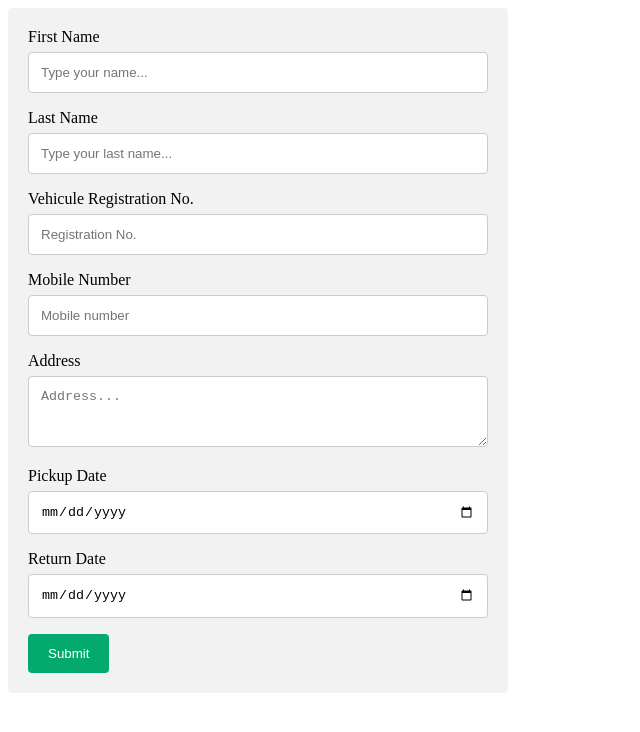
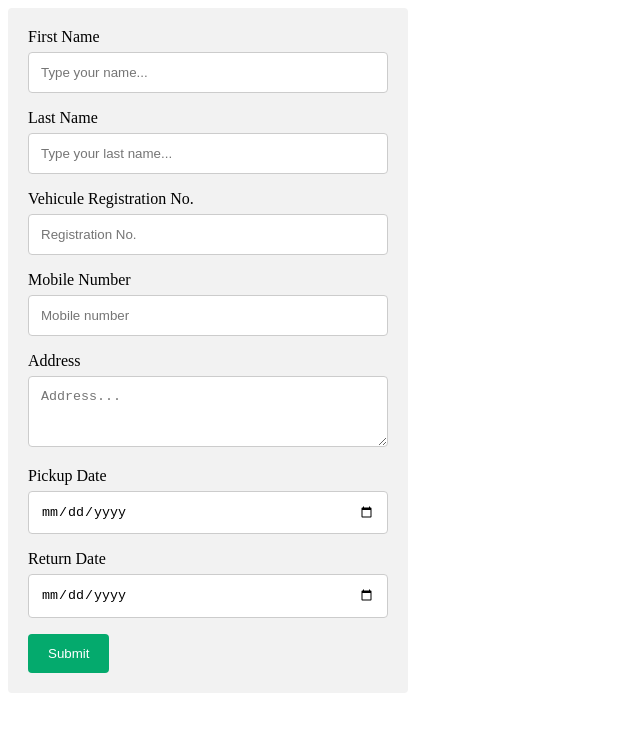
Before and after one commit to JMUT1/vehicule-manager-system, an Angular app: page / in a window 1280 px wide. Shown: the top 732 px of the page, without its empty margins (0-640 px from the left). Built offline with nearby package versions, Linux system fonts and the light colour scheme.

Commit message:
submitbutton work

```diff
--- a/src/app/components/request-form/request-form.component.css
+++ b/src/app/components/request-form/request-form.component.css
@@ -1,8 +1,6 @@
 .container {
   display: flex;
-  justify-content: center;
-  align-items: center;
-  width: 500px;
+  width: 400px;
   border-radius: 4px;
   background-color: #f2f2f2;
   padding: 20px;
--- a/src/app/components/request-form/request-form.component.html
+++ b/src/app/components/request-form/request-form.component.html
@@ -1,5 +1,5 @@
 <div class="container">
-  <form [formGroup]="form">
+  <form [formGroup]="form" (submit)="SaveSubmit($event)">
     <label for="fname">First Name</label>
     <input
       type="text"
--- a/src/app/components/request-form/request-form.component.ts
+++ b/src/app/components/request-form/request-form.component.ts
@@ -1,6 +1,6 @@
 import { Component, OnInit } from '@angular/core';
 import { FormBuilder, FormGroup, Validators } from '@angular/forms';
-import{User} from "../../shared/info-client.model"
+import{User} from "../../shared/info-client-model"
 
 @Component({
   selector: 'app-request-form',
@@ -30,8 +30,9 @@ export class RequestFormComponent implements OnInit {
    }
 
 
-SaveSubmit(event: User){
-this.form.valid
+SaveSubmit(event: Event){
+  event.preventDefault()
+  console.log(this.form.value);
 }
 
 
```
